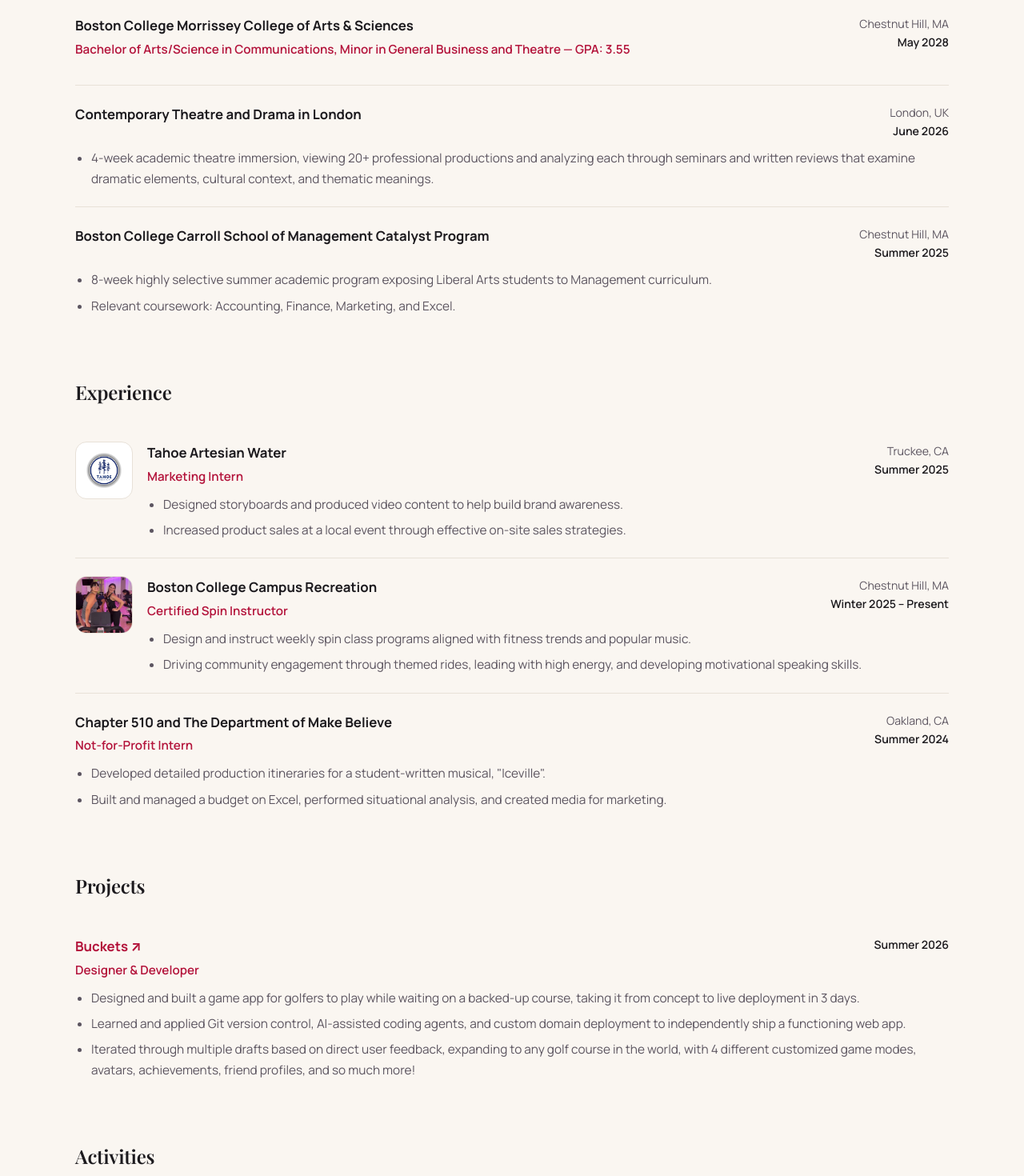
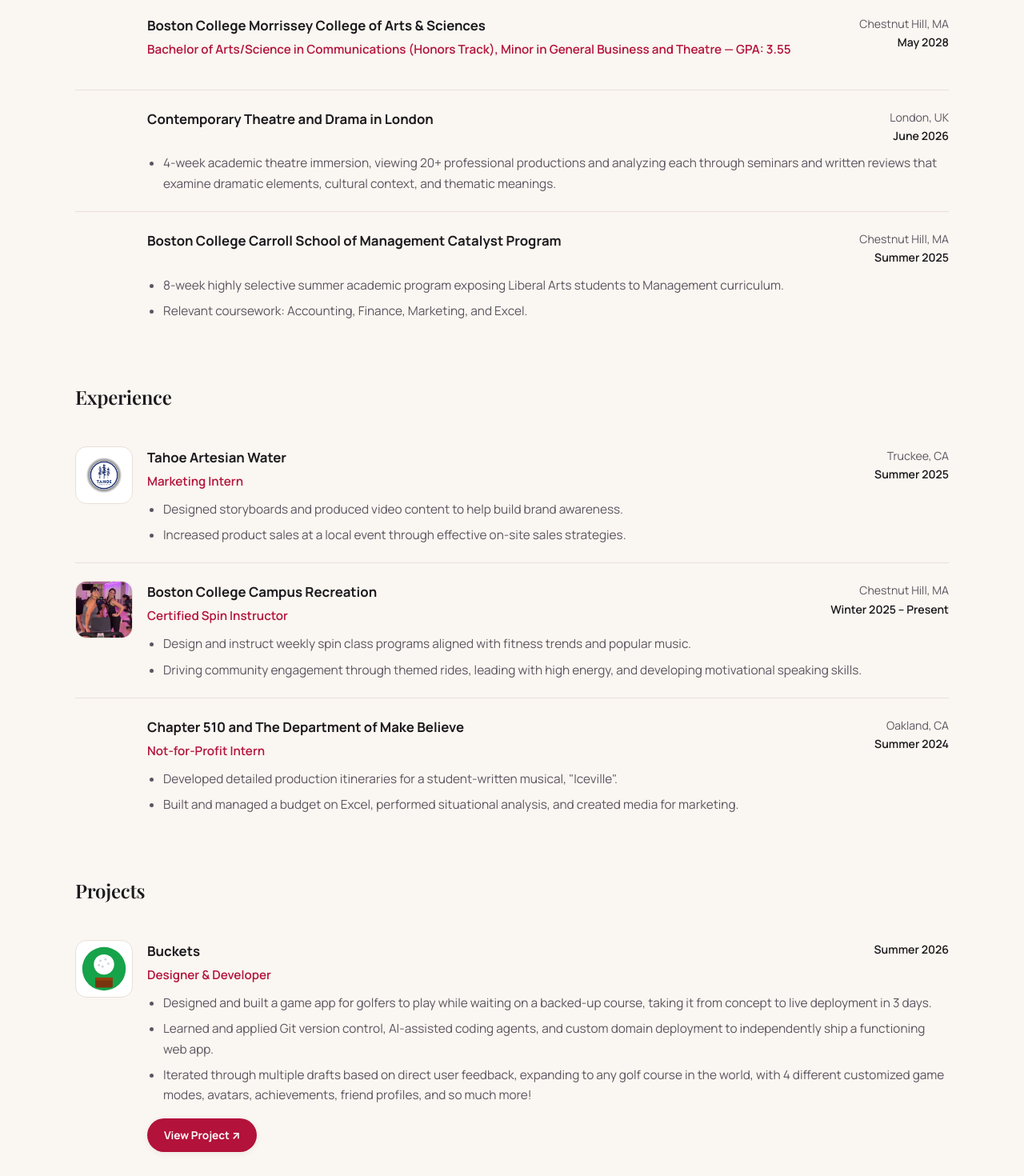
Before and after one commit to sierrajudy/sierra-judy-portfolio, a React (Vite) app: page /resume in a window 1280 px wide. Shown: the part 620-2090 px from the top of the page at 80% size. Built offline with nearby package versions, Linux system fonts and the light colour scheme; a web font is replaced by a local one.

Commit message:
Add Buckets logo/CTA button, swap Tahoe/Sharps order, note Honors track, fix resume entry alignment consistency

```diff
--- a/src/data/content.js
+++ b/src/data/content.js
@@ -8,7 +8,7 @@
   linkedin: "https://www.linkedin.com/in/sierra-judy-115a55369/",
   instagram: "https://www.instagram.com/sierraaa_j25?stkn=MXBkdnBmMWg4ZDk2OA%3D%3D&utm_source=qr",
   image: asset("/images/profile.jpg"),
-  bio: "Hi! I'm Sierra, a Boston College student from Oakland, California, studying Communications with minors in Theatre and General Business. I've always been passionate about storytelling and performance, whether on stage or through creative digital content. My background in theatre has taught me how to connect deeply with people, understand different perspectives, and bring ideas to life in a fast-paced environment. I also love using media to spread awareness and build connections across diverse audiences. I'm excited to continue growing my passion for the arts while pursuing my professional interests in business and creative communication.",
+  bio: "Hi! I'm Sierra, a Boston College student from Oakland, California, studying Communications (Honors Track) with minors in Theatre and General Business. I've always been passionate about storytelling and performance, whether on stage or through creative digital content. My background in theatre has taught me how to connect deeply with people, understand different perspectives, and bring ideas to life in a fast-paced environment. I also love using media to spread awareness and build connections across diverse audiences. I'm excited to continue growing my passion for the arts while pursuing my professional interests in business and creative communication.",
 };
 
 export const internship = {
@@ -96,7 +96,8 @@
       org: "Boston College Morrissey College of Arts & Sciences",
       location: "Chestnut Hill, MA",
       when: "May 2028",
-      subheading: "Bachelor of Arts/Science in Communications, Minor in General Business and Theatre — GPA: 3.55",
+      subheading:
+        "Bachelor of Arts/Science in Communications (Honors Track), Minor in General Business and Theatre — GPA: 3.55",
     },
     {
       org: "Contemporary Theatre and Drama in London",
@@ -156,6 +157,8 @@
       org: "Buckets",
       role: "Designer & Developer",
       when: "Summer 2026",
+      image: asset("/images/buckets-logo.svg"),
+      imageFit: "contain",
       url: "https://buckets-7til.onrender.com",
       bullets: [
         "Designed and built a game app for golfers to play while waiting on a backed-up course, taking it from concept to live deployment in 3 days.",
--- a/src/pages/Home.jsx
+++ b/src/pages/Home.jsx
@@ -23,7 +23,7 @@
               ))}
             </div>
             <div className="hero-actions">
-              <a href="#sharps-pr" className="btn">
+              <a href="#tahoe-artesian" className="btn">
                 See my work
               </a>
               <Link to="/resume" className="btn btn-outline">
@@ -39,7 +39,31 @@
         </div>
       </section>
 
-      <section id="sharps-pr">
+      <section id="tahoe-artesian">
+        <div className="container">
+          <SectionHeader
+            eyebrow="Marketing Internship"
+            title={internship.title}
+            description={internship.description}
+          />
+
+          <p className="video-group-label">Drafts &amp; Concepts</p>
+          <div className="video-grid">
+            {internship.drafts.map((video) => (
+              <LocalVideoCard key={video.title} {...video} draft />
+            ))}
+          </div>
+
+          <p className="video-group-label video-group-label-spaced">Posted</p>
+          <div className="video-grid">
+            {internship.posted.map((video) => (
+              <InstagramEmbed key={video.title} url={video.url} title={video.title} views={video.views} />
+            ))}
+          </div>
+        </div>
+      </section>
+
+      <section className="section-alt" id="sharps-pr">
         <div className="container">
           <SectionHeader eyebrow={sharpsPR.eyebrow} title={sharpsPR.title} description={sharpsPR.description} />
 
@@ -66,30 +90,6 @@
           </div>
         </div>
       </section>
-
-      <section className="section-alt" id="tahoe-artesian">
-        <div className="container">
-          <SectionHeader
-            eyebrow="Marketing Internship"
-            title={internship.title}
-            description={internship.description}
-          />
-
-          <p className="video-group-label">Drafts &amp; Concepts</p>
-          <div className="video-grid">
-            {internship.drafts.map((video) => (
-              <LocalVideoCard key={video.title} {...video} draft />
-            ))}
-          </div>
-
-          <p className="video-group-label video-group-label-spaced">Posted</p>
-          <div className="video-grid">
-            {internship.posted.map((video) => (
-              <InstagramEmbed key={video.title} url={video.url} title={video.title} views={video.views} />
-            ))}
-          </div>
-        </div>
-      </section>
     </>
   );
 }
--- a/src/pages/Resume.css
+++ b/src/pages/Resume.css
@@ -126,6 +126,11 @@
   padding: 6px;
 }
 
+.entry-thumb-empty {
+  background: transparent;
+  border-color: transparent;
+}
+
 .entry-head {
   display: flex;
   flex-wrap: wrap;
@@ -140,12 +145,10 @@
   margin: 0;
 }
 
-.entry-heading-link {
-  color: var(--color-primary);
-}
-
-.entry-heading-link:hover {
-  text-decoration: underline;
+.entry-cta {
+  margin-top: 16px;
+  padding: 9px 20px;
+  font-size: 0.85rem;
 }
 
 .entry-sub {
--- a/src/pages/Resume.jsx
+++ b/src/pages/Resume.jsx
@@ -1,27 +1,17 @@
 import { resume, profile } from "../data/content";
 import "./Resume.css";
 
-function EntryBlock({ heading, subheading, location, when, bullets, image, imageFit, url }) {
+function EntryBlock({ heading, subheading, location, when, bullets, image, imageFit, url, urlLabel }) {
   return (
     <div className="entry">
-      <div className={`entry-row${image ? " has-image" : ""}`}>
-        {image && (
-          <div className={`entry-thumb${imageFit === "contain" ? " entry-thumb-contain" : ""}`}>
-            <img src={image} alt="" />
-          </div>
-        )}
+      <div className="entry-row">
+        <div className={`entry-thumb${!image ? " entry-thumb-empty" : imageFit === "contain" ? " entry-thumb-contain" : ""}`}>
+          {image && <img src={image} alt="" />}
+        </div>
         <div className="entry-main">
           <div className="entry-head">
             <div>
-              <p className="entry-heading">
-                {url ? (
-                  <a href={url} target="_blank" rel="noreferrer" className="entry-heading-link">
-                    {heading} ↗
-                  </a>
-                ) : (
-                  heading
-                )}
-              </p>
+              <p className="entry-heading">{heading}</p>
               {subheading && <p className="entry-sub">{subheading}</p>}
             </div>
             <div className="entry-meta">
@@ -35,6 +25,11 @@
                 <li key={b}>{b}</li>
               ))}
             </ul>
+          )}
+          {url && (
+            <a href={url} target="_blank" rel="noreferrer" className="btn entry-cta">
+              {urlLabel || "View Project"} ↗
+            </a>
           )}
         </div>
       </div>
@@ -50,7 +45,7 @@
           <div>
             <span className="eyebrow eyebrow-light">Business Resume</span>
             <h1>{profile.name}</h1>
-            <p className="resume-hero-sub">Communications · Business · Theatre — Boston College</p>
+            <p className="resume-hero-sub">Communications (Honors) · Business · Theatre — Boston College</p>
             {resume.contact && <p className="resume-hero-contact">{resume.contact}</p>}
             {resume.pdf && (
               <a href={resume.pdf} download className="btn btn-on-dark resume-download-btn">
```
Also changed, not shown: public/images/buckets-logo.svg (added).
